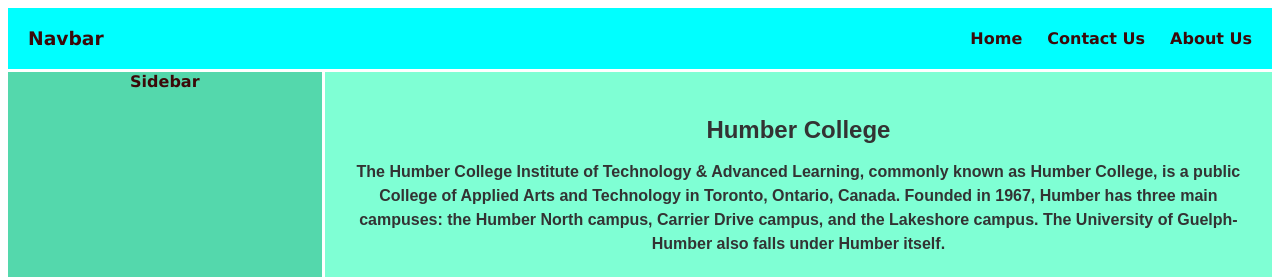
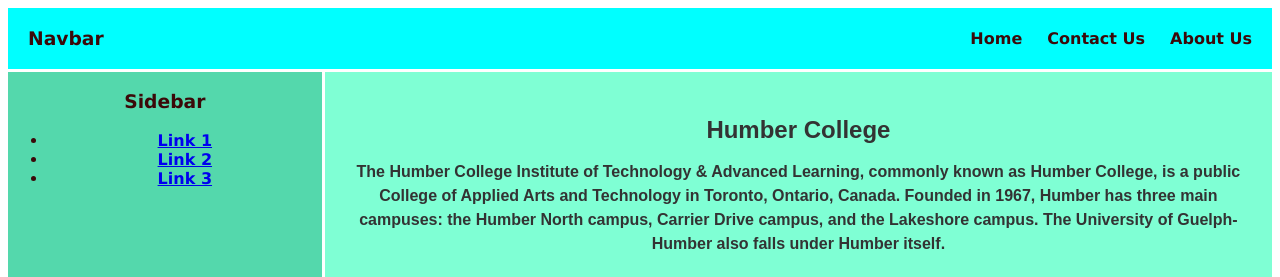
Before and after one commit to sbeih97/wddm-115, a plain HTML site: page index.html in a window 1280 px wide. Shown: the top 277 px of the page. Drawn offline with Linux system fonts and the light colour scheme.

Commit message:
Add Sidebar Links

```diff
--- a/index.html
+++ b/index.html
@@ -27,7 +27,15 @@
           falls under Humber itself.
         </p>
       </main>
-      <div id="sidebar">Sidebar</div>
+      <div id="sidebar" class="sidebar">
+        <h3>Sidebar</h3>
+        <ul>
+          <li><a href="#">Link 1</a></li>
+          <li><a href="#">Link 2</a></li>
+          <li><a href="#">Link 3</a></li>
+        </ul>
+      </div>
+
       <div id="content1" class="content-with-image">
         <div class="image-container">
           <img
```
